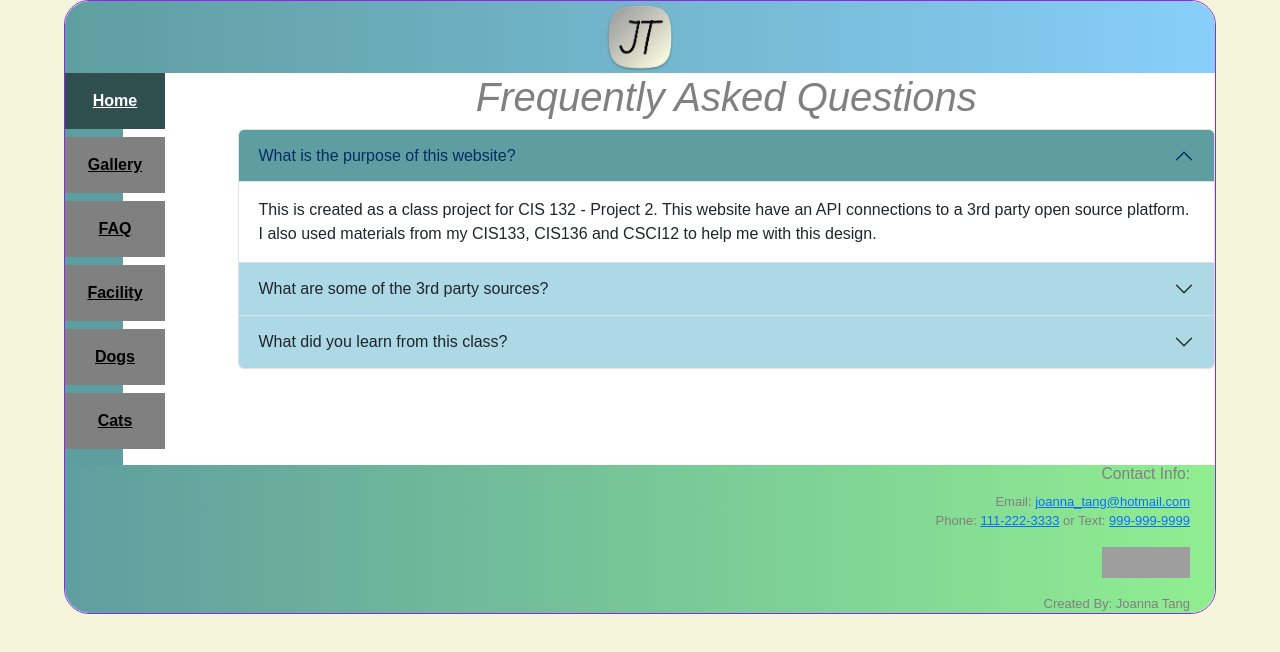
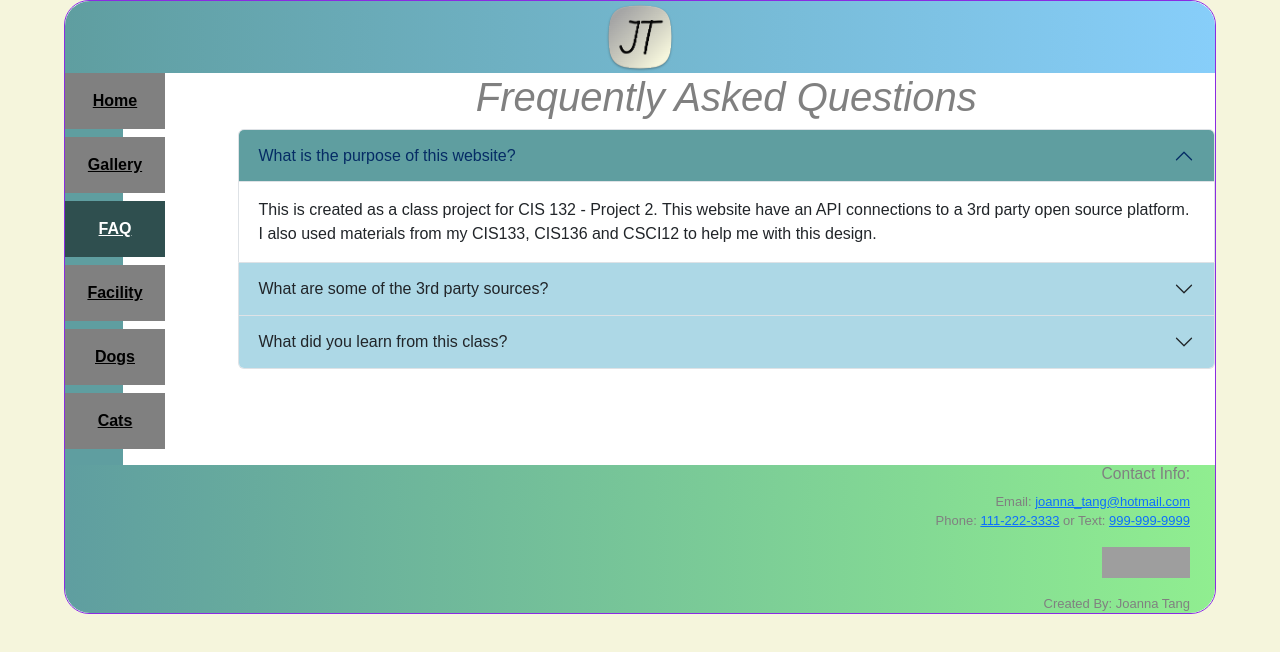
Before and after one commit to joanna-tang/cis132project2-4, a plain HTML site: page help.html in a window 1280 px wide. Drawn offline with nearby package versions, Linux system fonts and the light colour scheme; grey boxes are pictures that could not be loaded.

Commit message:
Update help.html

```diff
--- a/help.html
+++ b/help.html
@@ -23,9 +23,9 @@
   <div id="container">
     <nav id="nav_menu">
       <ul>
-        <li><a href="index.html" class=active>Home</a></li>
+        <li><a href="index.html">Home</a></li>
         <li><a href="gallery2.html">Gallery</a></li>
-        <li><a href="help.html">FAQ</a></li>
+        <li><a href="help.html" class=active>FAQ</a></li>
         <li><a href="#">Facility</a></li>
         <li><a href="#">Dogs</a></li>
         <li><a href="#">Cats</a></li>
```
